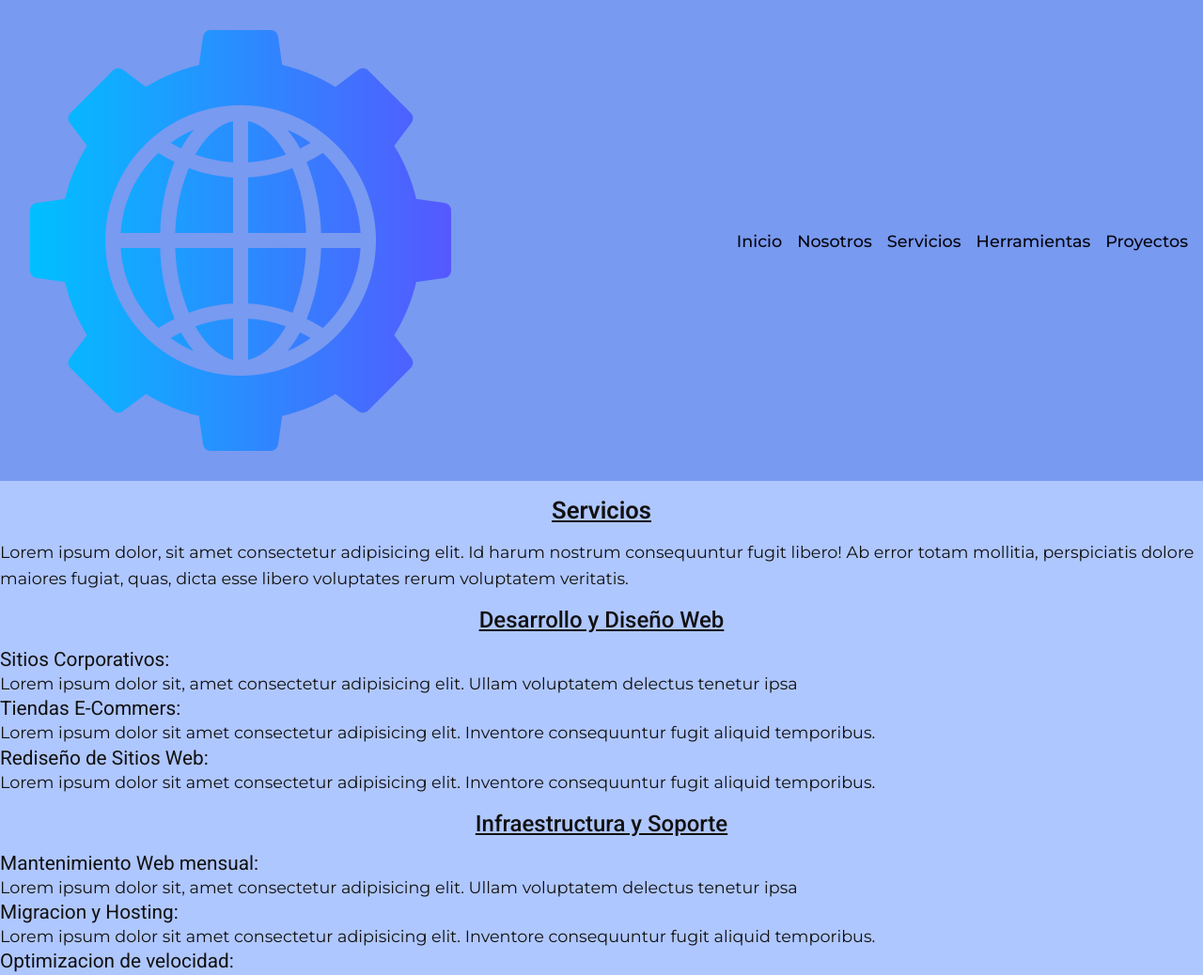
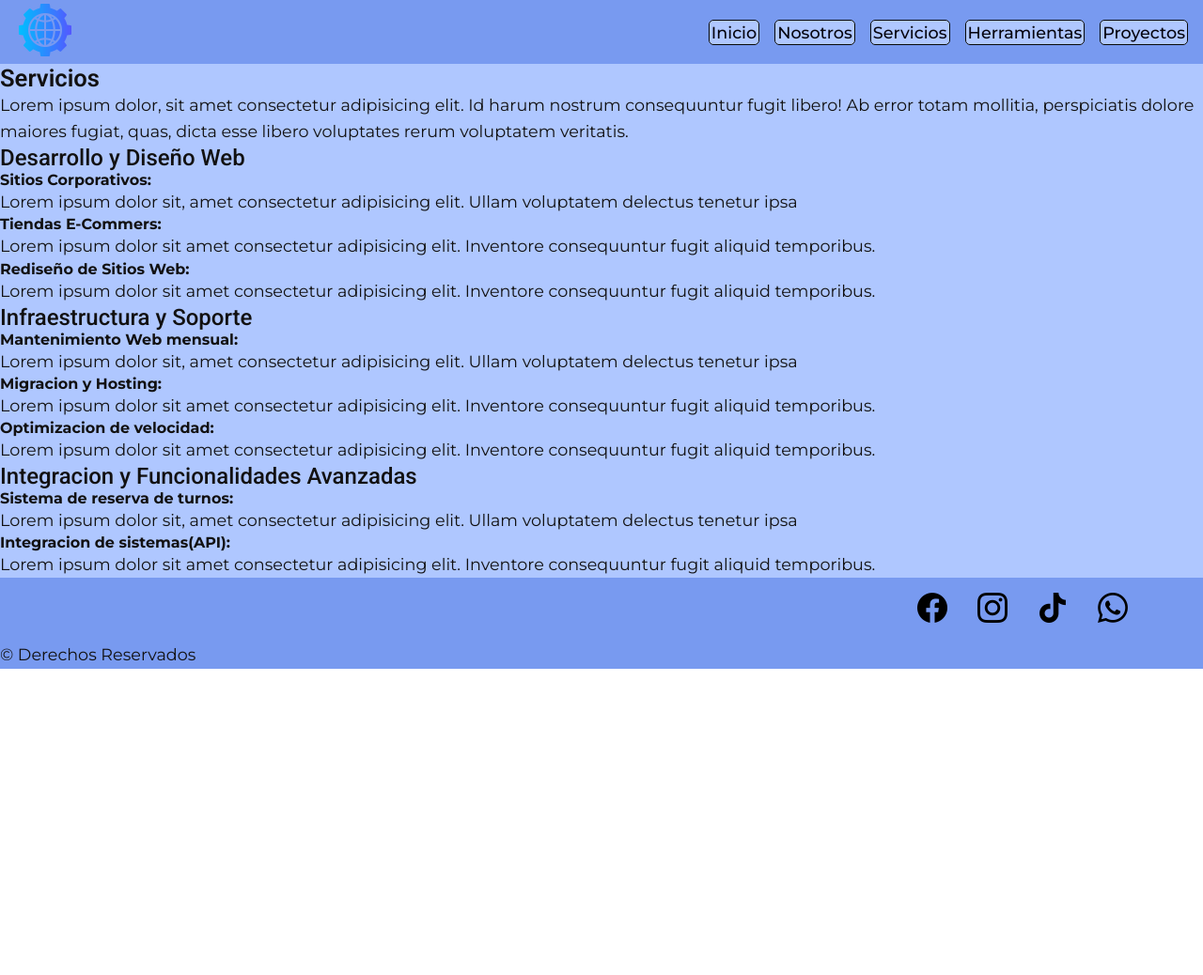
Before and after one commit to DanielCastro01/desarrolloweb-proyecto, a plain HTML site: page pages/servicios.html in a window 1280 px wide. Shown: the top 1038 px of the page at 94% size. After the commit the page ends 800 px from the top, so only its background shows below. Drawn offline with Linux system fonts and the light colour scheme.

Commit message:
Add files via upload

```diff
--- a/pages/servicios.html
+++ b/pages/servicios.html
@@ -10,82 +10,74 @@
 
 <body>
     <header>
-        <img src="../assets/logo-empresa.png" alt="logo de la empresa">
+        <div class="logo">
+            <img src="../assets/logo-empresa.png" alt="logo de la empresa">
+        </div>
         <nav>
             <ul>
-                <li><a href="../index.html">Inicio</a></li>
-                <li><a href="./nosotros.html">Nosotros</a></li>
-                <li><a href="#">Servicios</a></li>
-                <li><a href="./herramientas.html">Herramientas</a></li>
-                <li><a href="./proyectos.html">Proyectos</a></li>
+                <li><a href="../index.html" class="boton-navegador">Inicio</a></li>
+                <li><a href="./nosotros.html" class="boton-navegador">Nosotros</a></li>
+                <li><a href="#" class="boton-navegador">Servicios</a></li>
+                <li><a href="./herramientas.html" class="boton-navegador">Herramientas</a></li>
+                <li><a href="./proyectos.html" class="boton-navegador">Proyectos</a></li>
             </ul>
         </nav>
     </header>
 
-    <main>
+    <main class="page-config">
         <section>
-            <h1 class="titulo">Servicios</h1>
+            <h1>Servicios</h1>
             <p>Lorem ipsum dolor, sit amet consectetur adipisicing elit. Id harum nostrum consequuntur fugit libero! Ab
                 error totam mollitia, perspiciatis dolore maiores fugiat, quas, dicta esse libero voluptates rerum
                 voluptatem veritatis.</p>
-        </section>
-        <section>
+
             <article>
-                <h2 class="titulo">Desarrollo y Diseño Web</h2>
+                <h2>Desarrollo y Diseño Web</h2>
 
                 <ul>
-                    <li><h3 class="lista">Sitios Corporativos:</h3>
+                    <li class="lista"><b>Sitios Corporativos:</b>
                         <p>Lorem ipsum dolor sit, amet consectetur adipisicing elit. Ullam voluptatem delectus tenetur
                             ipsa</p>
                     </li>
-                    <li><h3 class="lista">Tiendas E-Commers:</h3>
+                    <li class="lista"><b>Tiendas E-Commers:</b>
                         <p>Lorem ipsum dolor sit amet consectetur adipisicing elit. Inventore consequuntur fugit aliquid
                             temporibus.</p>
                     </li>
-                    <li><h3 class="lista">Rediseño de Sitios Web:</h3>
+                    <li class="lista"><b>Rediseño de Sitios Web:</b>
                         <p>Lorem ipsum dolor sit amet consectetur adipisicing elit. Inventore consequuntur fugit aliquid
                             temporibus.</p>
                     </li>
                 </ul>
             </article>
-        </section>
 
-        <section>
             <article>
-                <h2 class="titulo">Infraestructura y Soporte</h2>
+                <h2>Infraestructura y Soporte</h2>
 
                 <ul>
-                    <li>
-                        <h3 class="lista">Mantenimiento Web mensual:</h3>
+                    <li class="lista"><b>Mantenimiento Web mensual:</b>
                         <p>Lorem ipsum dolor sit, amet consectetur adipisicing elit. Ullam voluptatem delectus tenetur
                             ipsa</p>
                     </li>
-                    <li>
-                        <h3 class="lista">Migracion y Hosting:</h3>
+                    <li class="lista"><b>Migracion y Hosting:</b>
                         <p>Lorem ipsum dolor sit amet consectetur adipisicing elit. Inventore consequuntur fugit aliquid
                             temporibus.</p>
                     </li>
-                    <li>
-                        <h3 class="lista">Optimizacion de velocidad:</h3>
+                    <li class="lista"><b>Optimizacion de velocidad:</b>
                         <p>Lorem ipsum dolor sit amet consectetur adipisicing elit. Inventore consequuntur fugit aliquid
                             temporibus.</p>
                     </li>
                 </ul>
             </article>
-        </section>
 
-        <section>
             <article>
-                <h2 class="titulo">Integracion y Funcionalidades Avanzadas</h2>
+                <h2>Integracion y Funcionalidades Avanzadas</h2>
 
                 <ul>
-                    <li>
-                        <h3 class="lista">Sistema de reserva de turnos:</h3>
+                    <li class="lista"><b>Sistema de reserva de turnos:</b>
                         <p>Lorem ipsum dolor sit, amet consectetur adipisicing elit. Ullam voluptatem delectus tenetur
                             ipsa</p>
                     </li>
-                    <li>
-                        <h3 class="lista">Integracion de sistemas(API):</h3>
+                    <li class="lista"><b>Integracion de sistemas(API):</b>
                         <p>Lorem ipsum dolor sit amet consectetur adipisicing elit. Inventore consequuntur fugit aliquid
                             temporibus.</p>
                     </li>
@@ -97,16 +89,16 @@
     <footer>
         <ul>
             <li><a href="https://web.facebook.com/" target="_blank"><img src="../assets/logo-facebook.png"
-                        alt="logo de instagram"></a>
+                        alt="logo de instagram" class="redes"></a>
             </li>
             <li><a href="https://www.instagram.com" target="_blank"><img src="../assets/logo-instagram.png"
-                        alt="logo de facebook"></a>
+                        alt="logo de facebook" class="redes"></a>
             </li>
             <li><a href="https://www.tiktok.com" target="_blank"><img src="../assets/logo-tiktok.png"
-                        alt="logo de titok"></a></li>
-            <li><a href="https://api.whatsapp.com/send?phone=XXXXXXXXXXX" target="_blank"><img src="../assets/logo-whatssap.png" alt="logo de whatssap"></a></li>
+                        alt="logo de titok" class="redes"></a></li>
+            <li><a href="https://api.whatsapp.com/send?phone=XXXXXXXXXXX" target="_blank"><img
+                        src="../assets/logo-whatssap.png" alt="logo de whatssap" class="redes"></a></li>
         </ul>
-
         <p>&copy; Derechos Reservados</p>
     </footer>
 </body>
```
Also changed, not shown: pages/herramientas.html (+25 -25 lines), pages/nosotros.html (+12 -25 lines), pages/proyectos.html (+18 -21 lines).
